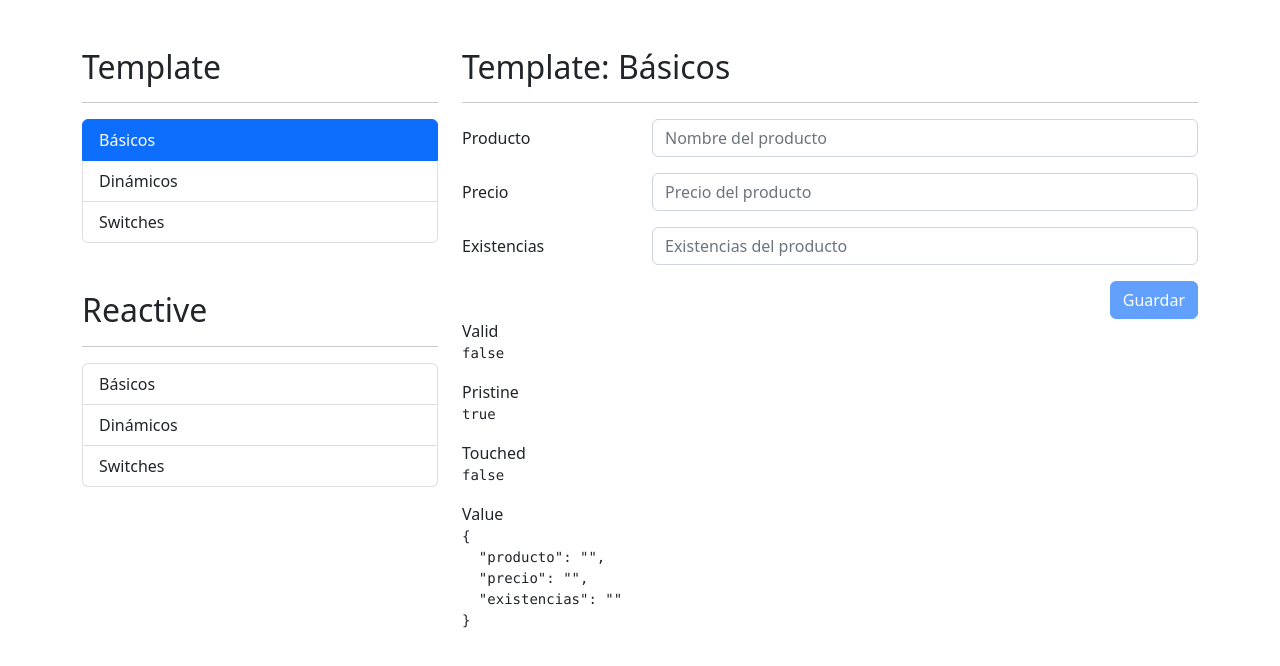
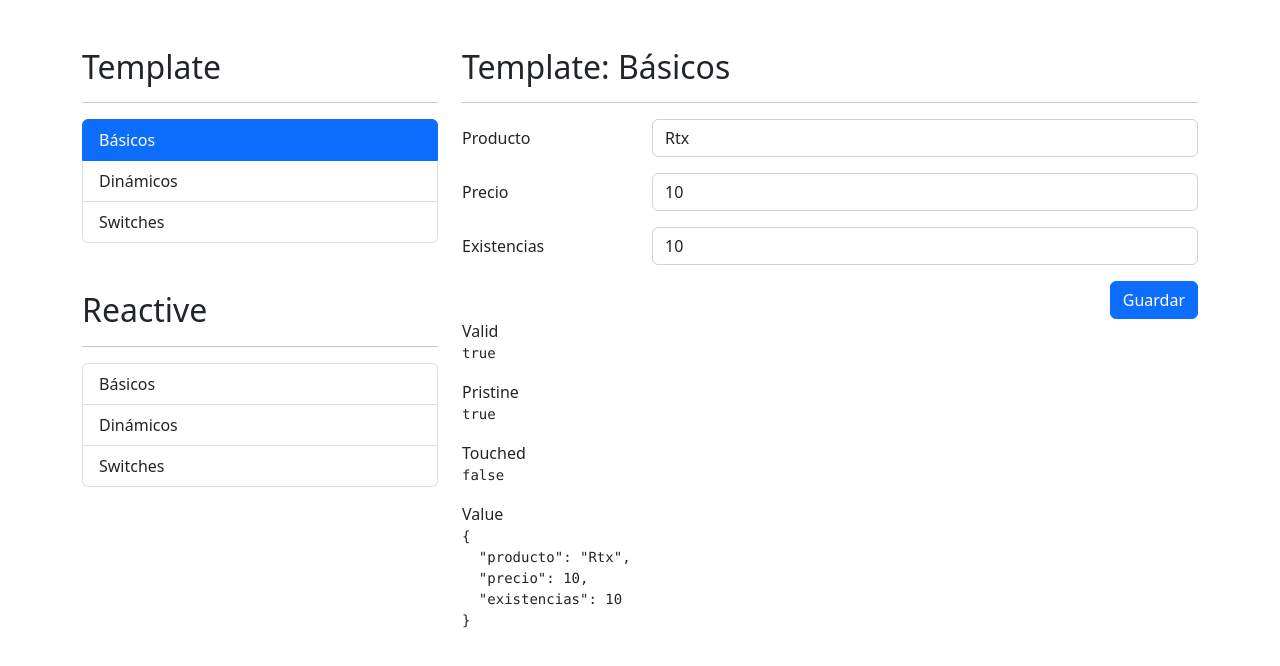
Before and after one commit to lelequinter/06-formulariosApp, an Angular app: page /template/basicos in a window 1280 px wide. Shown: the top 666 px of the page. Built offline with nearby package versions, Linux system fonts and the light colour scheme.

Commit message:
Template: Limpiar el formulario

```diff
--- a/src/app/template/basicos/basicos.component.html
+++ b/src/app/template/basicos/basicos.component.html
@@ -12,7 +12,7 @@
             type="text"
             class="form-control"
             placeholder="Nombre del producto"
-            ngModel
+            [ngModel]="initForm.producto"
             name="producto"
             required
             minlength="3"
@@ -30,7 +30,7 @@
             type="number"
             class="form-control"
             placeholder="Precio del producto"
-            ngModel
+            [ngModel]="initForm.precio"
             name="precio"
             required
             minValue="0"
@@ -48,7 +48,7 @@
             type="number"
             class="form-control"
             placeholder="Existencias del producto"
-            ngModel
+            [ngModel]="initForm.existencias"
             name="existencias"
             customMin
             [minimo]="0"
--- a/src/app/template/basicos/basicos.component.ts
+++ b/src/app/template/basicos/basicos.component.ts
@@ -9,6 +9,12 @@
 export class BasicosComponent implements OnInit {
 
   @ViewChild('miFormulario') miFormulario!: NgForm;
+
+  initForm = {
+    producto: 'Rtx',
+    precio: 10,
+    existencias: 10,
+  }
 
   constructor() { }
 
@@ -27,6 +33,10 @@
   // guardar(miFormulario: NgForm) {
   guardar() {
     console.log('submit', this.miFormulario);
+    this.miFormulario.resetForm({
+      precio: 0,
+      existencias: 0,
+    });
   }
 
 }
```
